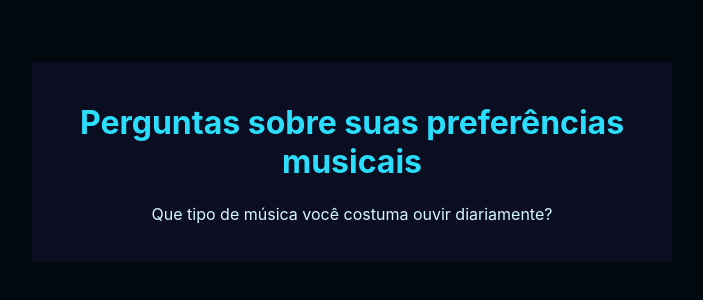
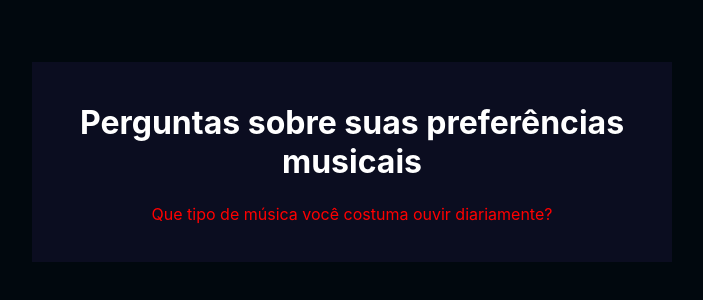
Before and after one commit to joaopajee/missao-ia-modificada-pajee, a plain HTML site: page index.html in a window 1280 px wide. Shown: the part 246-546 px from the top of the page, without its empty margins (288-991 px from the left). Drawn offline with Linux system fonts and the light colour scheme.

Commit message:
kskskskksk

```diff
--- a/style.css
+++ b/style.css
@@ -2,8 +2,8 @@
     --cor-fundo: #01080E;
     --cor-principal: #0B0D20;
     --cor-secundaria: #212333;
-    --cor-destaque: #2BDEFD;
-    --cor-texto: #D7F9FF;
+    --cor-destaque: #ffffff;
+    --cor-texto: #ff0000;
 }
 
 body {
```
